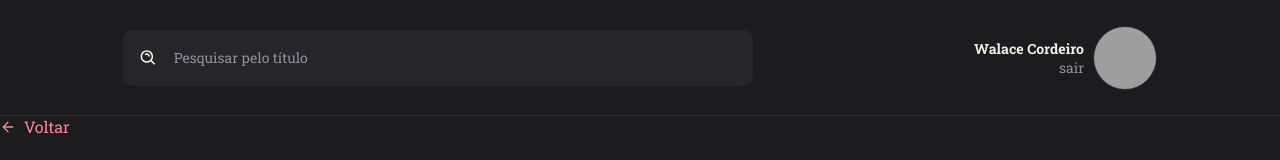
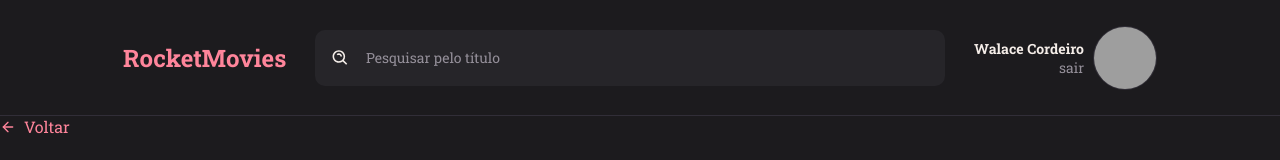
Before and after one commit to walacecordeiro/movie_notes, a React (Vite) app: page / in a window 1280 px wide. Shown: the top 160 px of the page. Built offline with nearby package versions, Linux system fonts and the light colour scheme; grey boxes are pictures that could not be loaded.

Commit message:
I added a 'Brand' component and used it first in the header

```diff
--- /dev/null
+++ b/src/components/brand/index.jsx
@@ -0,0 +1,10 @@
+import { Container } from "./styles";
+
+export function Brand({title="RocketMovies", caption}){
+    return(
+        <Container>
+            <h2 className="brand">{title}</h2>
+            <span>{caption}</span>
+        </Container>
+    )
+}
--- /dev/null
+++ b/src/components/brand/styles.js
@@ -0,0 +1,12 @@
+import styled from "styled-components";
+
+export const Container = styled.div`
+    h2 {
+        font-size: 4.8rem;
+        color: ${({theme}) => theme.COLORS.PINK_GLOBAL};
+    }
+    span {
+        font-size: 1.4rem;
+        color: ${({theme}) => theme.COLORS.CAPTION};
+    }
+`
--- a/src/components/header/index.jsx
+++ b/src/components/header/index.jsx
@@ -1,10 +1,13 @@
 import { Container, Profile } from "./styles";
+import { Brand } from "../brand";
 import { Input } from "../input";
 import { BiSearchAlt } from "react-icons/bi"
 
 export function Header(){
     return(
         <Container>
+            <Brand />
+
             <Input icon={BiSearchAlt} placeholder="Pesquisar pelo título"/>
 
             <Profile>
--- a/src/components/header/styles.js
+++ b/src/components/header/styles.js
@@ -14,6 +14,10 @@ export const Container = styled.header`
     padding: 0 12.3rem;
     align-items: center;
     justify-content: space-between;
+
+    .brand {
+        font-size: 2.4rem;
+    }
 `
 
 export const Profile = styled.div`
--- a/src/styles/theme.js
+++ b/src/styles/theme.js
@@ -7,6 +7,7 @@ export default {
         TEXT: "#F4EDE8",
         TEXT_SECONDARY: "#E5E5E5",
         PLACEHOLDER_NOT_ACTIVE: "#948F99",
+        CAPTION: "#CAC4CF",
 
         PINK_GLOBAL: "#FF859B",
         DELETE: "#FF002E",
```
